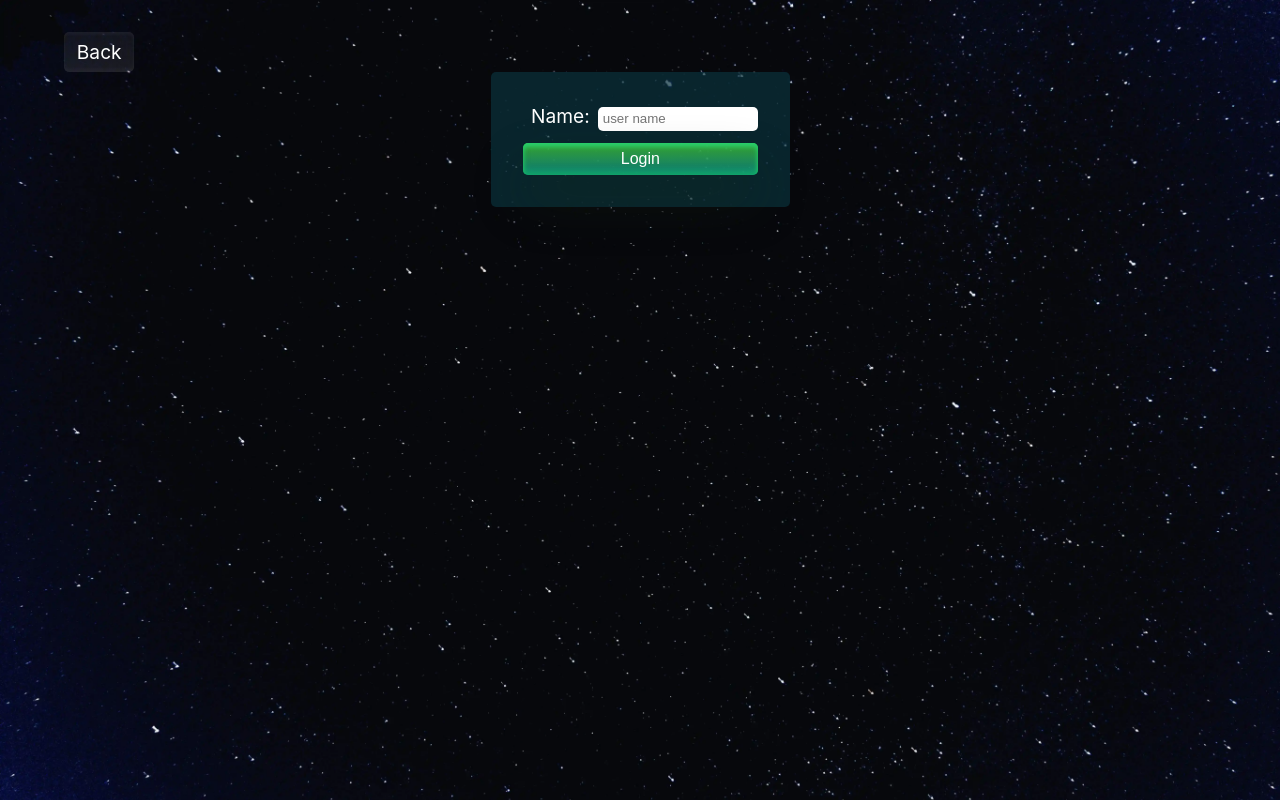
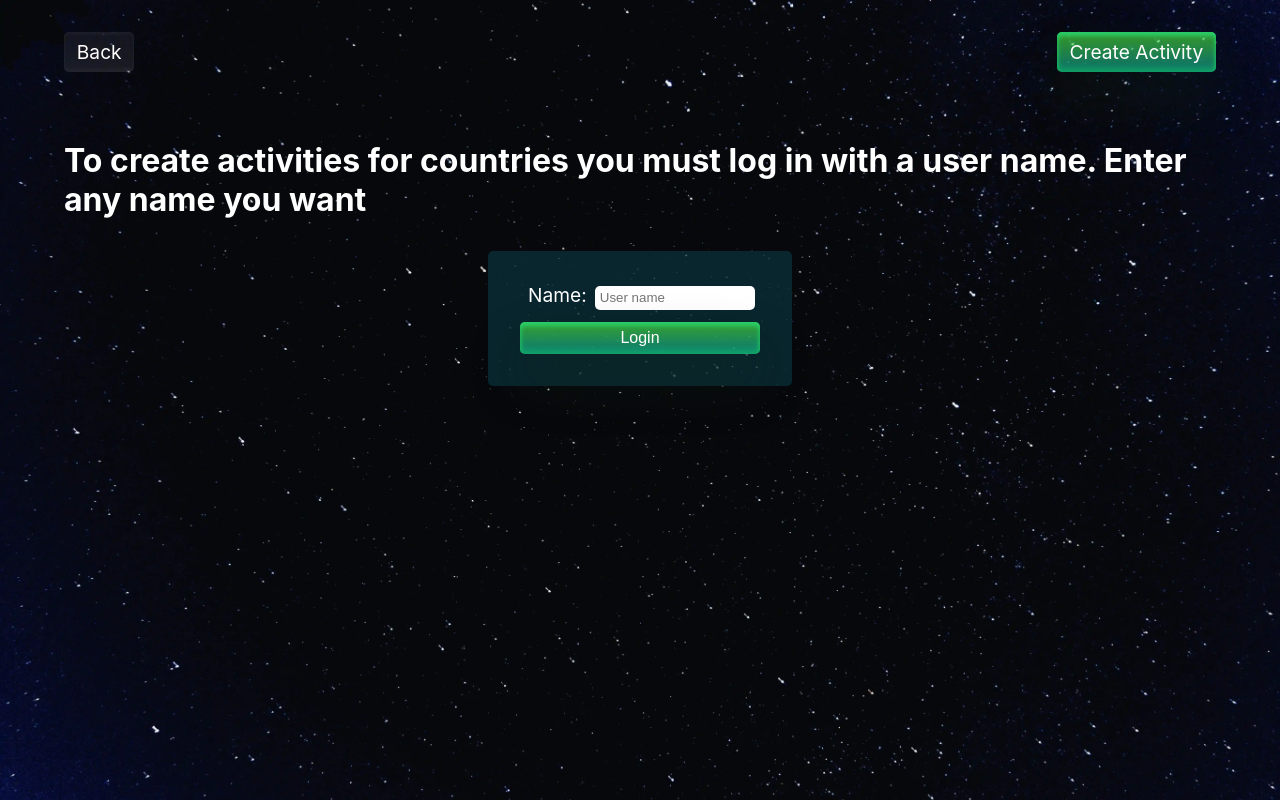
Before and after one commit to Ramir095/Pi-Country, a React (Create React App) app in the folder client/: page /sign-in in a window 1280 px wide. Built offline with nearby package versions, Linux system fonts and the light colour scheme.

Commit message:
chore: added text indication in the login screen

```diff
--- a/client/src/screens/LoginScreen/Login.module.css
+++ b/client/src/screens/LoginScreen/Login.module.css
@@ -1,6 +1,16 @@
+.containerSing {
+  display: flex;
+  gap: 2rem;
+  width: 90%;
+  height: 50%;
+  flex-direction: column;
+  justify-content: center;
+  align-items: center;
+}
 .form {
   background: rgba(10, 51, 60, 0.7);
   padding: 2rem;
+  width: 19rem;
   display: flex;
   flex-direction: column;
   justify-content: center;
--- a/client/src/screens/LoginScreen/index.jsx
+++ b/client/src/screens/LoginScreen/index.jsx
@@ -19,6 +19,8 @@
   };
   return (
     <BackgroundLayout>
+      <div className={styles.containerSing}>
+        <h1>To create activities for countries you must log in with a user name. Enter any name you want</h1>
         <form className={ `${styles.form} animate__animated animate__zoomIn` }>
           <div>
             <label className={ styles.label } htmlFor='name'>Name:</label>
@@ -27,12 +29,13 @@
               value={ name }
               onChange={ handleChange }
               className={ styles.input }
-            placeholder='user name'
+              placeholder='User name'
               type='text'
             />
           </div>
           <button className={ styles.buttonLogin } onClick={ handleLogin }>Login</button>
         </form>
+      </div>
     </BackgroundLayout>
   )
 }
```
Lines whose indentation alone changed are shown as unchanged.
